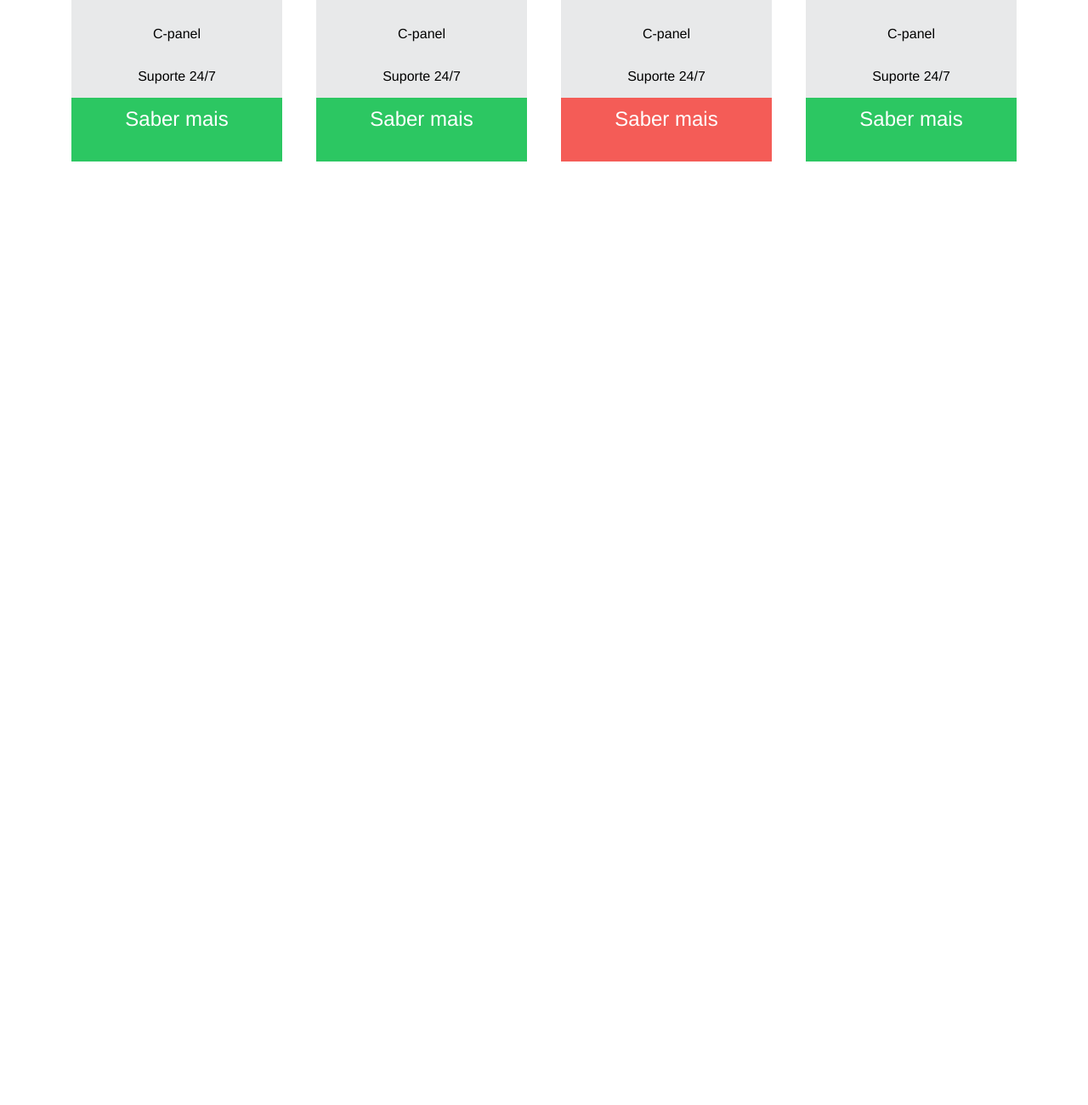
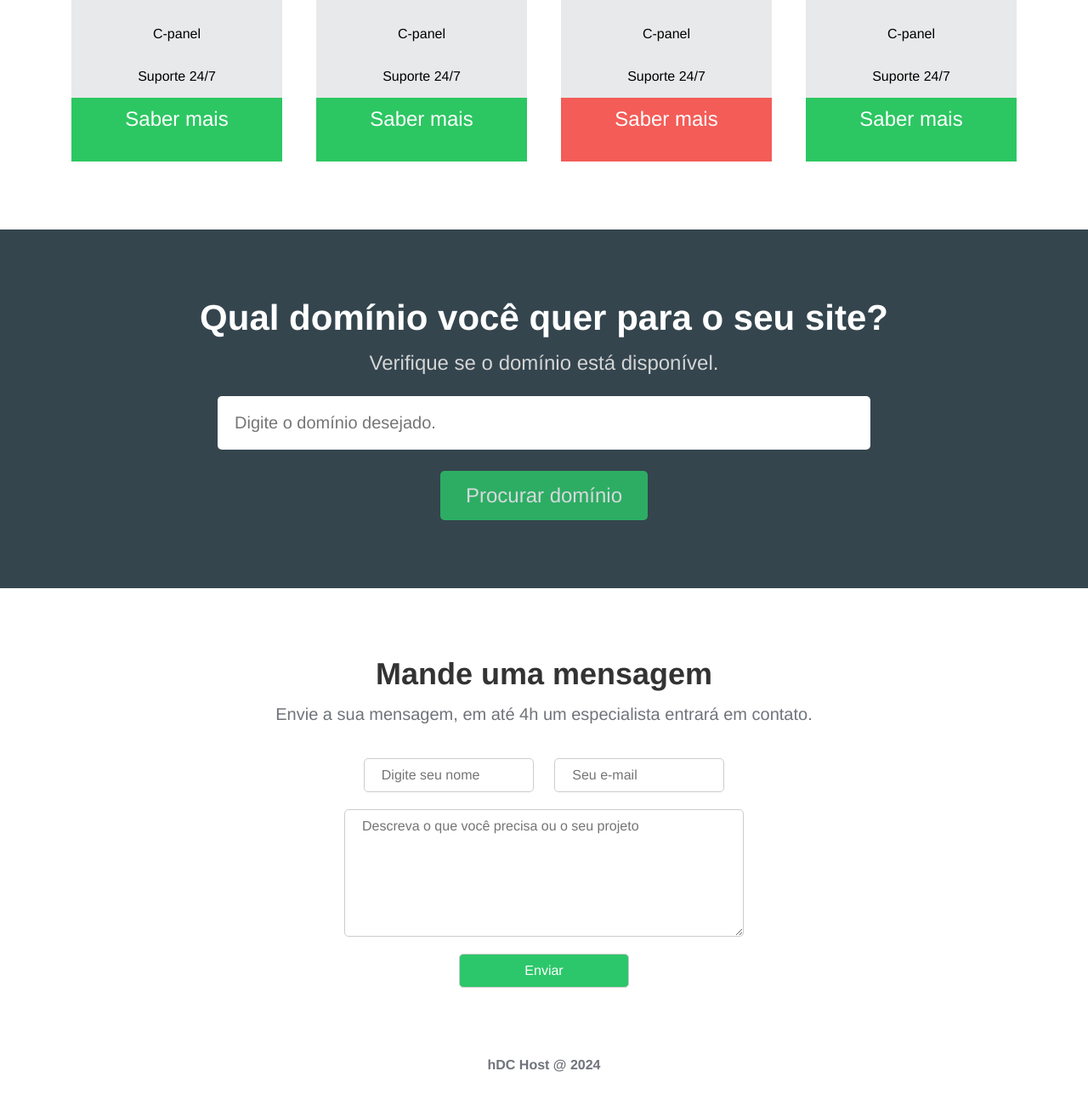
Before and after one commit to mariaesantana/hDC-Host, a plain HTML site: page index.html in a window 1280 px wide. Shown: the part 1385-2685 px from the top of the page at 85% size. Before the commit the page ends 1655 px from the top, so only its background shows below. Drawn offline with Linux system fonts and the light colour scheme.

Commit message:
finalizando projeto para desktop

```diff
--- a/css/style.css
+++ b/css/style.css
@@ -203,5 +203,99 @@ nav {
 
   .plan .recommended{
     background-color: #f45c57;
+  }
 
-  }
+  /*search domain*/
+.searchdomain-container {
+    background-color: #34454e;
+    text-align: center;
+    padding: 5rem 0;
+}
+
+.searchdomain-container h2{
+    color:#fff;
+    font-size: 42px;
+    margin-bottom: 15px;
+}
+
+.searchdomain-container p {
+    color: #d5d5d5;
+    font-size: 24px;
+    margin-bottom: 25px;
+}
+
+.searchdomain-container input{
+    display: block;
+    border: none;
+    border-radius: 5px;
+    margin: 0 auto;
+}
+
+.searchdomain-container input[type="text"]{
+    width: 60%;
+    padding: 20px;
+    font-size: 20px;
+    margin-bottom: 25px;
+}
+
+.searchdomain-container input[type="submit"]{
+    background-color: #2cc76a;
+    padding: 15px 30px;
+    color:#fff;
+    font-size:24px;
+    cursor: pointer;
+    opacity: 0.8;
+}
+
+.searchdomain-container input[type="submit"]:hover{
+    opacity: 1;
+}
+
+/*contact form*/
+.contact-container {
+    text-align: center;
+    padding:5rem 0 2rem 0;
+}
+
+.contact-container h2{
+    font-size: 36px;
+    margin-bottom: 15px;
+}
+
+.contact-container p{
+    font-size: 20px;
+    margin-bottom: 40px;
+}
+
+.contact-container input,
+.contact-container textarea{
+    width: 200px;
+    padding: 10px 20px;
+    font-size:  16px;
+    border-radius: 5px;
+    border: 1px solid #ccc;
+    margin: 0 10px 20px;
+}
+
+.contact-container textarea{
+    display: block;
+    margin: 0 auto 20px;
+    width: 470px;
+    height: 150px;
+}
+
+.contact-container input[type="submit"]{
+    display: block;
+    margin: 0 auto;
+    background-color: #2cc76a;
+    color:#fff;
+    cursor: pointer;
+}
+
+/*footer*/
+
+footer{
+    text-align: center;
+    font-weight: bold;
+    margin:50px 0 100px;
+}
--- a/index.html
+++ b/index.html
@@ -111,6 +111,27 @@
                 </div>
             </div>
         </section>
+        <section class="searchdomain-container">
+            <h2>Qual domínio você quer para o seu site?</h2>
+            <p>Verifique se o domínio está disponível.</p>
+            <form>
+                <input type="text" name="domain" id="domain" placeholder="Digite o domínio desejado.">
+                <input type="submit" value="Procurar domínio">
+            </form>
+        </section>
+        <section class="contact-container">
+            <h2>Mande uma mensagem</h2>
+            <p>Envie a sua mensagem, em até 4h um especialista entrará em contato.</p>
+            <form>
+                <input type="text" name="name" id="name" placeholder="Digite seu nome">
+                <input type="email" name="email" id="email" placeholder="Seu e-mail">
+                <textarea name="message" id="message" placeholder="Descreva o que você precisa ou o seu projeto"></textarea>
+                <input type="submit" value="Enviar">
+            </form>
+        </section>
     </main>
+    <footer>
+        <p>hDC Host @ 2024</p>
+    </footer>
 </body>
 </html>
```
